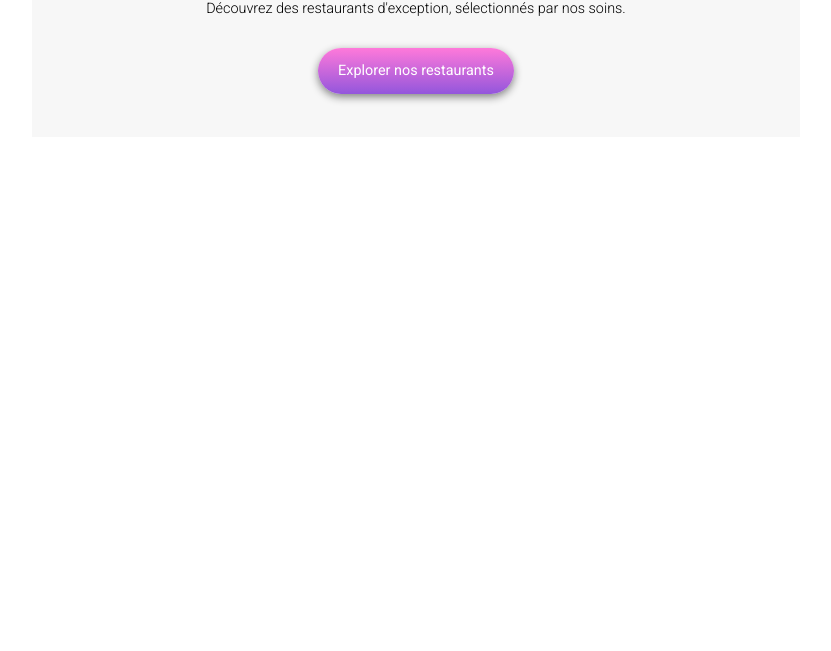
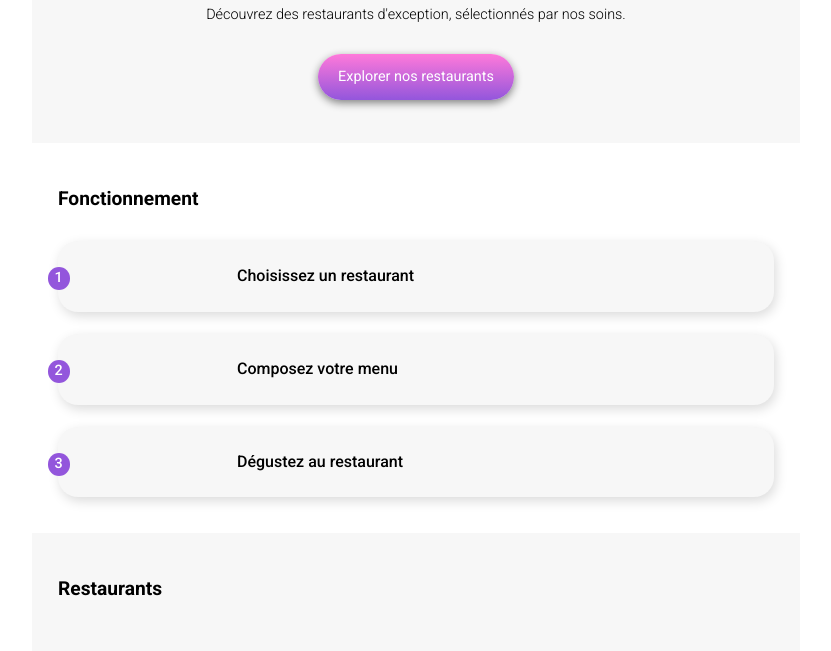
Before and after one commit to DuvauxMaxime/ohmyfood, a website: page index.html in a window 1280 px wide. Shown: the part 199-850 px from the top of the page, without its empty margins (224-1055 px from the left). Before the commit the page ends 800 px from the top, so only its background shows below. Drawn offline with Linux system fonts and the light colour scheme; a web font is replaced by a local one.

Commit message:
Ajout shadow items functioning et ajout section restaurant

```diff
--- a/index.html
+++ b/index.html
@@ -12,16 +12,33 @@
 
 <body>
     <header class="header">
-        <p class="header__logo"><a class="header__logo-link" href="#">ohmyfood</a></p>
+        <h1 class="header__logo"><a class="header__logo-link" href="#">ohmyfood</a></h1>
     </header>
     <main>
         <div class="location">
             <input class="location__input" type="search" placeholder="Paris, Belleville">
         </div>
         <section class="explore">
-            <h1 class="explore__heading">Réservez le menu qui vous convient</h1>
+            <h2 class="explore__heading">Réservez le menu qui vous convient</h2>
             <p class="explore__text">Découvrez des restaurants d'exception, sélectionnés par nos soins.</p>
             <button type="button" class="explore__button">Explorer nos restaurants</button>
+        </section>
+        <section class="functioning">
+            <h2 class="functioning__heading">Fonctionnement</h2>
+            <ol class="functioning__list">
+                <li class="functioning__list__item">
+                    <p>Choisissez un restaurant</p>
+                </li>
+                <li class="functioning__list__item">
+                    <p>Composez votre menu</p>
+                </li>
+                <li class="functioning__list__item">
+                    <p>Dégustez au restaurant</p>
+                </li>
+            </ol>
+        </section>
+        <section class="restaurant">
+            <h2 class="restaurant__heading">Restaurants</h2>
         </section>
     </main>
 </body>
--- a/styles/sass/pages/_homepage.scss
+++ b/styles/sass/pages/_homepage.scss
@@ -2,7 +2,7 @@
     display: flex;
     justify-content: center;
     background-color: #eaeaea;
-    box-shadow: inset 0px 2px 2px darken($location-back, 11);
+    box-shadow: inset 0px 2px 2px darken($grey92, 11);
 
     &::before {
         display: flex;
@@ -19,11 +19,10 @@
 
 
 
-
     &__input {
         text-align: center;
         margin: 18px 0;
-        background-color: $location-back;
+        background-color: $grey92;
         border: none;
         outline: none;
         font-family: $text-typo;
@@ -49,14 +48,14 @@
 
 .explore {
     padding: 22px 30px 43px 30px;
-    background-color: $explore-back;
+    background-color: $grey97;
     text-align: center;
     ;
 
     &__heading {
         font-family: $text-typo;
-        font-size: 1.1em;
-
+        font-size: 1.2em;
+        padding: 0 45px;
     }
 
 
@@ -73,3 +72,62 @@
 
 
 }
+
+.functioning {
+    padding: 45px 26px 20px 26px;
+
+    &__heading {
+        @include section_heading
+    }
+
+    &__list {
+        list-style: none;
+        padding: 0;
+        display: flex;
+        flex-direction: column;
+        align-items: center;
+        gap: 1.4rem;
+        counter-reset: listCounter;
+
+
+        &__item {
+            min-width: 325px;
+            position: relative;
+            background-color: $grey97;
+            width: 100%;
+            border-radius: 20px;
+            padding: 26px 0;
+            font-family: $text-typo;
+            font-weight: 500;
+            box-shadow: 2px 4px 12px darken($grey97, 11);
+
+            &::before {
+                content: counter(listCounter);
+                counter-increment: listCounter;
+                border-radius: 50%;
+                background-color: $primary-color;
+                padding: 3px 7px;
+                font-size: 0.9rem;
+                color: #ffffff;
+                position: absolute;
+                left: -0.65rem;
+
+            }
+
+        }
+    }
+
+    p {
+        margin: 0 5% 0 25%;
+    }
+}
+
+.restaurant {
+    padding: 45px 26px 20px 26px;
+    background-color: $grey97;
+
+    &__heading {
+        @include section_heading;
+
+    }
+}
--- a/styles/sass/utils/_mixins.scss
+++ b/styles/sass/utils/_mixins.scss
@@ -1,5 +1,11 @@
-@mixin column_hcenter{
+@mixin column_hcenter {
     display: flex;
     flex-direction: column;
     align-items: center;
 }
+
+@mixin section_heading {
+    font-family: $text-typo;
+    font-size: 1.2rem;
+    margin: 0 0 31px 0;
+}
--- a/styles/sass/utils/_variables.scss
+++ b/styles/sass/utils/_variables.scss
@@ -6,9 +6,9 @@ $tertiary-color: #99E2D0;
 
 /* COULEURS SECONDAIRES */
 
-$location-back: hsl(0, 0%, 92%);
-/* BACKGROUND DIV LOCATION */
-$explore-back : hsl(0, 0%, 97%);
+/* BACKGROUND */
+$grey92: hsl(0, 0%, 92%);
+$grey97 : hsl(0, 0%, 97%);
 
 /* TYPOGRAPHIES */
 
@@ -21,3 +21,8 @@ $text-typo : roboto,
 Arial,
 Helvetica,
 sans-serif;
+
+
+/* LISTES */
+
+$functioning_icon : ('\f3cd', '\f0ca', '\f54e')
```
Also changed, not shown: styles/css/style.css, 1 other file.
